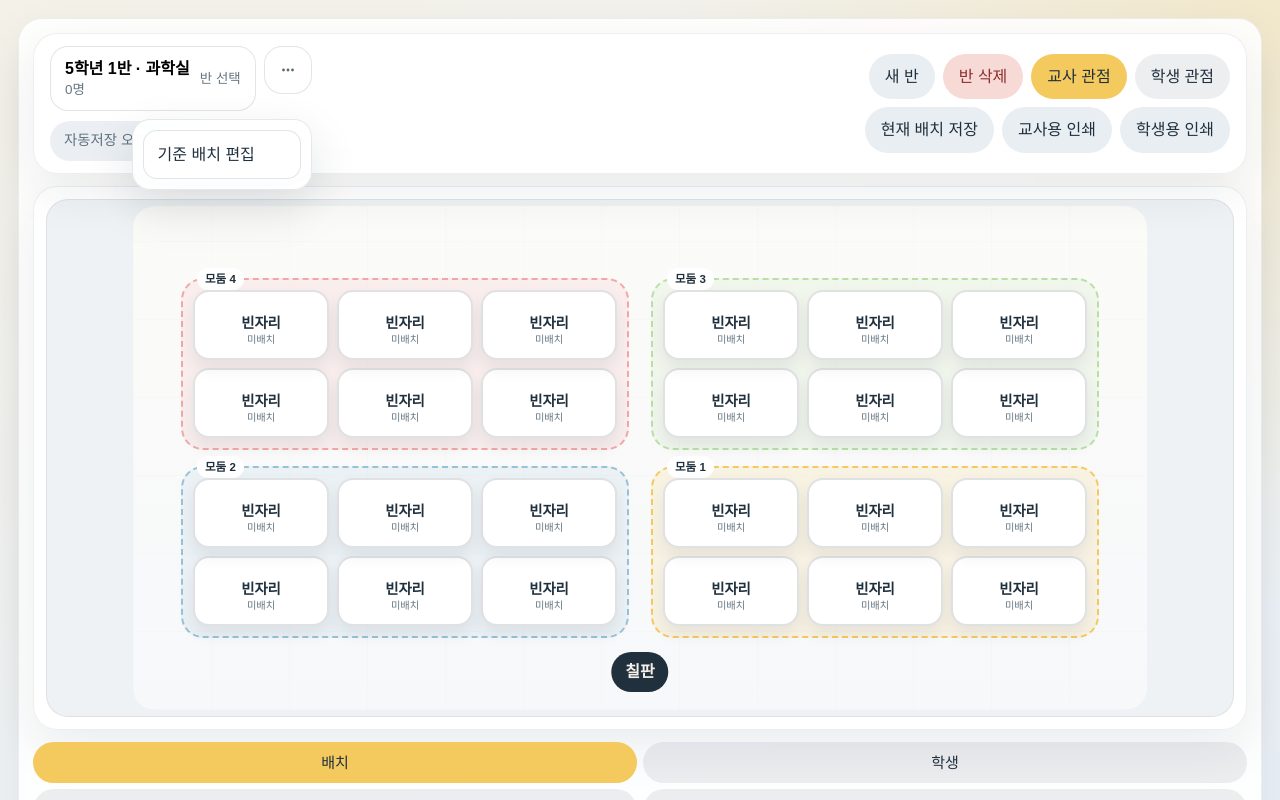
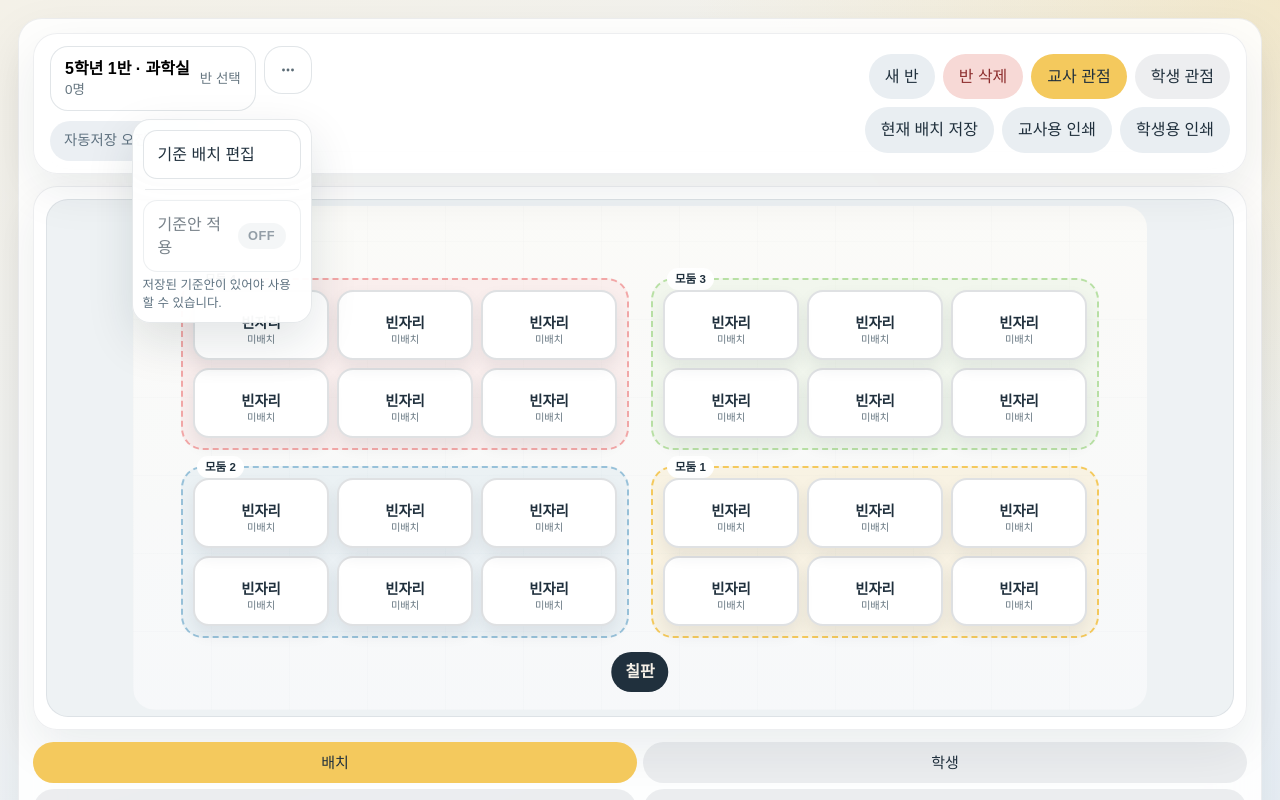
Before and after one commit to hongho55/seating_chart, a React (Vite) app: page / in a window 1280 px wide. Both pictures are taken after a click on the button "반 설정". Shown: the top 800 px of the page. Built offline with nearby package versions, Linux system fonts and the light colour scheme.

Commit message:
Move base plan toggle into overflow menu

```diff
--- a/src/App.tsx
+++ b/src/App.tsx
@@ -1,5 +1,4 @@
 import { startTransition, useEffect, useRef, useState, type ChangeEvent } from 'react';
-import { BasePlanArmControl } from './components/BasePlanArmControl';
 import { BasePlanEditActionBar } from './components/BasePlanEditActionBar';
 import { ClassroomOverflowMenu } from './components/ClassroomOverflowMenu';
 import {
@@ -412,12 +411,19 @@ export default function App() {
     !!activeClassroom &&
     !!basePlanReveal &&
     basePlanReveal.classroomId === activeClassroom.id;
+  const basePlanApplyDisabled =
+    basePlanEditModeActive || !basePlanAvailable || basePlanRevealActive;
+  const basePlanApplyHelperText = basePlanRevealActive
+    ? '기준안 공개 중에는 변경할 수 없습니다.'
+    : !basePlanAvailable
+      ? '저장된 기준안이 있어야 사용할 수 있습니다.'
+      : basePlanApplyArmed
+        ? '다음 자리 배정 시작에서 저장된 기준안을 그대로 공개합니다.'
+        : '다음 자리 배정 시작에서 일반 랜덤 배정을 사용합니다.';
   const seatingActionHelperText =
     basePlanRevealActive && basePlanReveal
       ? `기준안 공개 중 · ${basePlanReveal.visibleCount}/${basePlanReveal.orderedSeatIds.length} 자리를 순서대로 보여주고 있습니다.`
-      : basePlanApplyArmed
-        ? '기준안 적용 예정 · 저장된 기준안을 그대로 공개합니다.'
-        : '일반 모드 · 성별 조건과 금지 조합을 반영해 새로 랜덤 배정합니다.';
+      : '자리 배정 시작을 누르면 현재 설정에 맞춰 배정합니다.';
   const boardClassroom =
     activeClassroom && basePlanRevealActive && basePlanReveal
       ? createProgressiveBasePlanClassroom(
@@ -1184,7 +1190,11 @@ export default function App() {
                   </div>
                   <ClassroomOverflowMenu
                     isBasePlanEditMode={basePlanEditModeActive}
+                    basePlanApplyArmed={basePlanApplyArmed}
+                    basePlanApplyDisabled={basePlanApplyDisabled}
+                    basePlanApplyHelperText={basePlanApplyHelperText}
                     onToggleBasePlanEditMode={handleToggleBasePlanEditMode}
+                    onToggleBasePlanApplyArmed={handleToggleBasePlanApplyArmed}
                   />
                 </div>
                 {basePlanEditModeActive ? <span className="mode-status-pill">기준 배치 편집 중</span> : null}
@@ -1554,16 +1564,6 @@ export default function App() {
                         </p>
                       ) : (
                         <>
-                          <BasePlanArmControl
-                            armed={basePlanApplyArmed}
-                            disabled={!basePlanAvailable || basePlanRevealActive}
-                            helperText={
-                              basePlanRevealActive
-                                ? '기준안 공개 중 · 저장된 배치를 한 자리씩 보여주고 있습니다.'
-                                : undefined
-                            }
-                            onToggle={handleToggleBasePlanApplyArmed}
-                          />
                           <button
                             className="primary-button"
                             type="button"
--- a/src/components/ClassroomOverflowMenu.tsx
+++ b/src/components/ClassroomOverflowMenu.tsx
@@ -2,12 +2,20 @@ import { useEffect, useRef, useState } from 'react';
 
 interface ClassroomOverflowMenuProps {
   isBasePlanEditMode: boolean;
+  basePlanApplyArmed: boolean;
+  basePlanApplyDisabled: boolean;
+  basePlanApplyHelperText: string;
   onToggleBasePlanEditMode: () => void;
+  onToggleBasePlanApplyArmed: () => void;
 }
 
 export function ClassroomOverflowMenu({
   isBasePlanEditMode,
+  basePlanApplyArmed,
+  basePlanApplyDisabled,
+  basePlanApplyHelperText,
   onToggleBasePlanEditMode,
+  onToggleBasePlanApplyArmed,
 }: ClassroomOverflowMenuProps) {
   const [menuOpen, setMenuOpen] = useState(false);
   const menuRef = useRef<HTMLDivElement | null>(null);
@@ -77,6 +85,21 @@ export function ClassroomOverflowMenu({
           >
             {isBasePlanEditMode ? '기준 배치 편집 종료' : '기준 배치 편집'}
           </button>
+          <div className="classroom-overflow-divider" />
+          <button
+            className={`classroom-overflow-item classroom-overflow-toggle ${basePlanApplyArmed ? 'active' : ''}`}
+            type="button"
+            role="menuitemcheckbox"
+            aria-checked={basePlanApplyArmed}
+            disabled={basePlanApplyDisabled}
+            onClick={onToggleBasePlanApplyArmed}
+          >
+            <span>기준안 적용</span>
+            <span>{basePlanApplyArmed ? 'ON' : 'OFF'}</span>
+          </button>
+          <p className={`classroom-overflow-helper ${basePlanApplyArmed ? 'active' : ''}`}>
+            {basePlanApplyHelperText}
+          </p>
         </div>
       ) : null}
     </div>
--- a/src/styles.css
+++ b/src/styles.css
@@ -230,6 +230,60 @@ button {
   background: #ffffff;
   color: #20303d;
   text-align: left;
+}
+
+.classroom-overflow-item:disabled {
+  cursor: not-allowed;
+  opacity: 0.6;
+}
+
+.classroom-overflow-divider {
+  height: 1px;
+  margin: 10px 2px;
+  background: rgba(48, 75, 92, 0.1);
+}
+
+.classroom-overflow-toggle {
+  display: flex;
+  align-items: center;
+  justify-content: space-between;
+  gap: 12px;
+}
+
+.classroom-overflow-toggle span:last-child {
+  display: inline-flex;
+  align-items: center;
+  justify-content: center;
+  min-width: 48px;
+  padding: 4px 10px;
+  border-radius: 999px;
+  background: rgba(48, 75, 92, 0.08);
+  font-size: 0.8rem;
+  font-weight: 800;
+  letter-spacing: 0.04em;
+  color: #4c5f6d;
+}
+
+.classroom-overflow-toggle.active {
+  border-color: rgba(212, 162, 26, 0.48);
+  background: #fbf3d7;
+  color: #7a5b04;
+}
+
+.classroom-overflow-toggle.active span:last-child {
+  background: #f4c95d;
+  color: #5b4100;
+}
+
+.classroom-overflow-helper {
+  margin: 8px 2px 0;
+  font-size: 0.78rem;
+  line-height: 1.45;
+  color: #60707b;
+}
+
+.classroom-overflow-helper.active {
+  color: #7a5b04;
 }
 
 .student-row {
```
